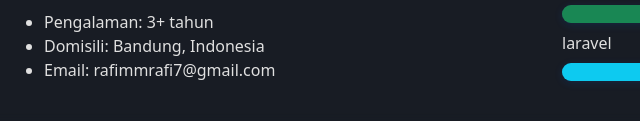
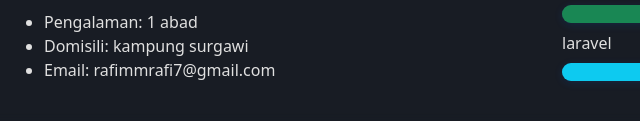
Before and after one commit to Rafi-Muhamad-Muflih/portopolio, a plain HTML site: page index.html in a window 1280 px wide. Shown: the part 859-980 px from the top of the page, 90-730 px from the left. Drawn offline with nearby package versions, Linux system fonts and the light colour scheme.

Commit message:
Update index.html

```diff
--- a/index.html
+++ b/index.html
@@ -202,8 +202,8 @@
           Saya selalu bersemangat untuk belajar hal baru dan berkontribusi dalam tim pengembangan.
         </p>
         <ul>
-          <li>Pengalaman: 3+ tahun</li>
-          <li>Domisili: Bandung, Indonesia</li>
+          <li>Pengalaman: 1 abad</li>
+          <li>Domisili: kampung surgawi</li>
           <li>Email: rafimmrafi7@gmail.com</li>
         </ul>
       </div>
```
